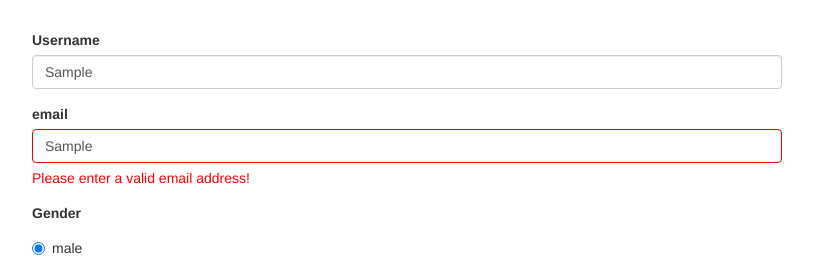
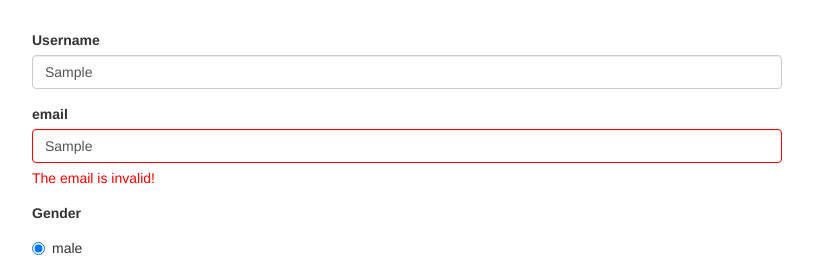
Before and after one commit to gaetanBloch/angular-forms-reactive, an Angular app: page / in a window 1280 px wide. Both pictures are taken after typing "Sample", "Sample" into the empty fields and a click on the button "Add Hobby". Shown: the top 258 px of the page, without its empty margins (233-1046 px from the left). Built offline with nearby package versions, Linux system fonts and the light colour scheme.

Commit message:
Used error codes to display the right validation message

```diff
--- a/src/app/app.component.html
+++ b/src/app/app.component.html
@@ -12,7 +12,12 @@
             <span class="help-block"
                   *ngIf="!signUpForm.get('userData.username').valid &&
                   signUpForm.get('userData.username').touched">
-              Please enter a valid username!
+              <span *ngIf="signUpForm.get('userData.username').errors['nameIsForbidden']">
+                The username is invalid!
+              </span>
+              <span *ngIf="signUpForm.get('userData.username').errors['required']">
+                The username is required!
+              </span>
           </span>
           </div>
           <div class="form-group">
@@ -24,7 +29,12 @@
             <span class="help-block"
                   *ngIf="!signUpForm.get('userData.email').valid &&
                    signUpForm.get('userData.email').touched">
-              Please enter a valid email address!
+              <span *ngIf="signUpForm.get('userData.email').errors['email']">
+                The email is invalid!
+              </span>
+              <span *ngIf="signUpForm.get('userData.email').errors['required']">
+                The email is required!
+              </span>
           </span>
           </div>
         </div>
```
